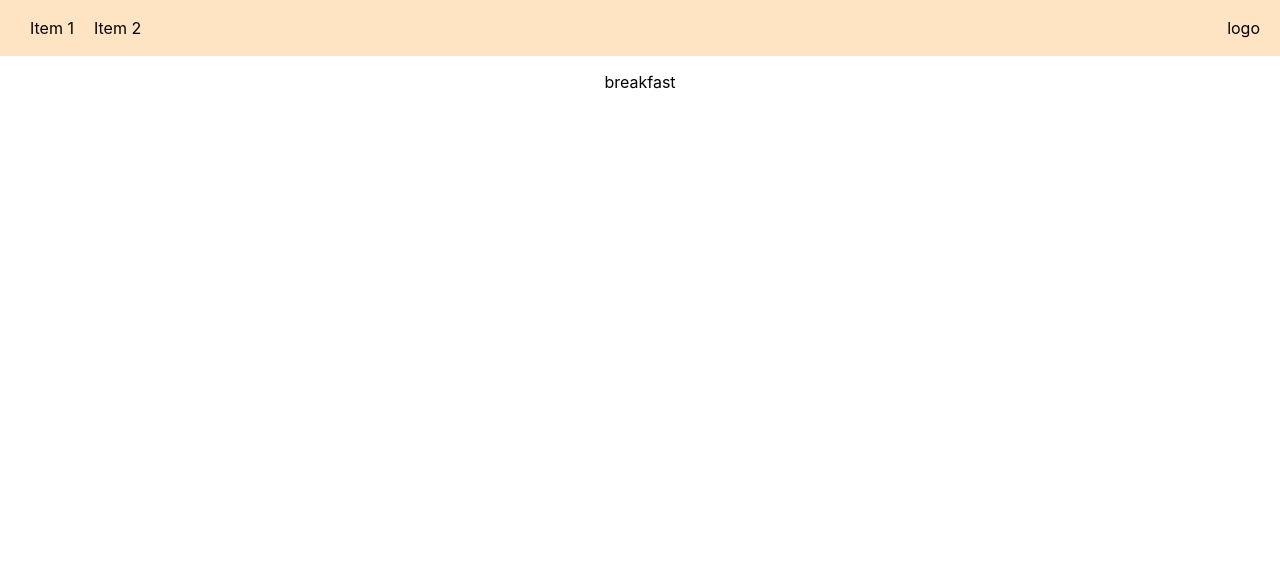
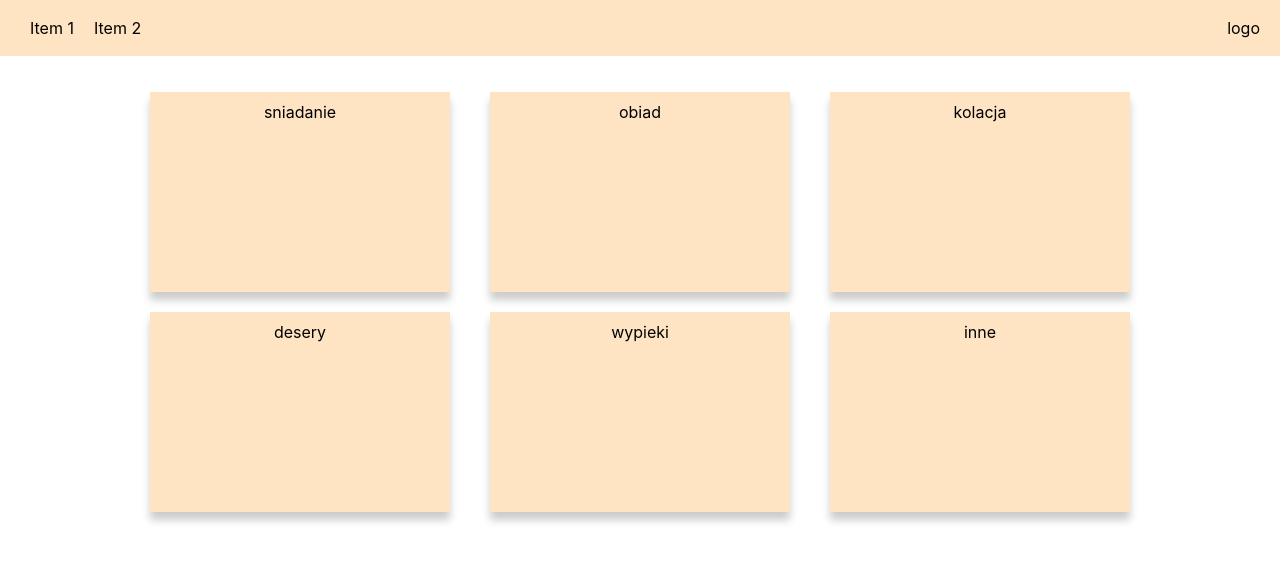
Before and after one commit to DawidSzpener/Ripicipi, a React (Create React App) app: page / in a window 1280 px wide. Shown: the top 562 px of the page. Built offline with nearby package versions, Linux system fonts and the light colour scheme.

Commit message:
chore: homepage displays all categories

```diff
--- a/src/App.js
+++ b/src/App.js
@@ -9,7 +9,7 @@ class App extends Component {
     return (
       <div className="App">
         <Layout>
-          <DishCategory category='breakfast'/>
+          <DishCategory />
         </Layout>
       </div>
     );
--- a/src/Components/DishCategory/DishCategory.js
+++ b/src/Components/DishCategory/DishCategory.js
@@ -1,10 +1,16 @@
 import React, { Component } from 'react'
 import Breakfast from './Breakfast/Breakfast'
 import Dinner from './Dinner/Dinner'
+import Card from '../UI/Card/Card'
 
 class DishCategory extends Component {
+  state = {
+    categories: ['sniadanie', 'obiad', 'kolacja', 'desery', 'wypieki', 'inne']
+  }
+
   render() {
     let category = null
+
     switch (this.props.category) {
       case('breakfast'):
         category = <Breakfast />
@@ -13,8 +19,11 @@ class DishCategory extends Component {
         category = <Dinner />
       break
       default:
-        category = null
+        category = this.state.categories.map( category => {
+          return <Card>{category}</Card>
+        })
     }
+
     return (
       <div>
         {category}
--- /dev/null
+++ b/src/Components/UI/Card/Card.css
@@ -0,0 +1,10 @@
+.Card {
+  display: inline-block;
+  width: 280px;
+  height: 180px;
+  background-color: bisque;
+  border: 1px #eee;
+  box-shadow: 0 8px 8px #ccc;
+  padding: 10px;
+  margin: 20px 20px auto;
+}
--- /dev/null
+++ b/src/Components/UI/Card/Card.js
@@ -0,0 +1,8 @@
+import React from 'react'
+import './Card.css'
+
+const card = (props) => (
+  <div className='Card'>{props.children}</div>
+)
+
+export default card
```
